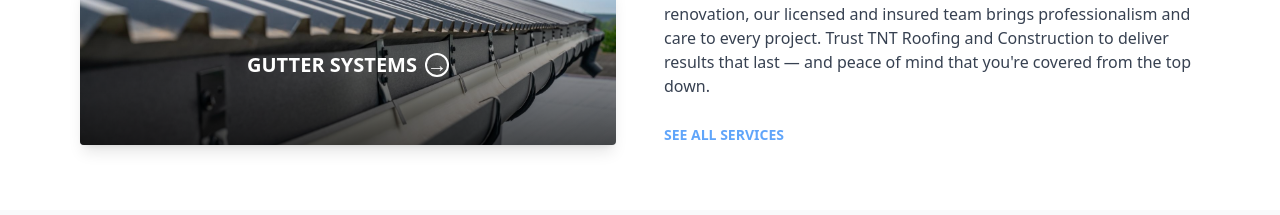
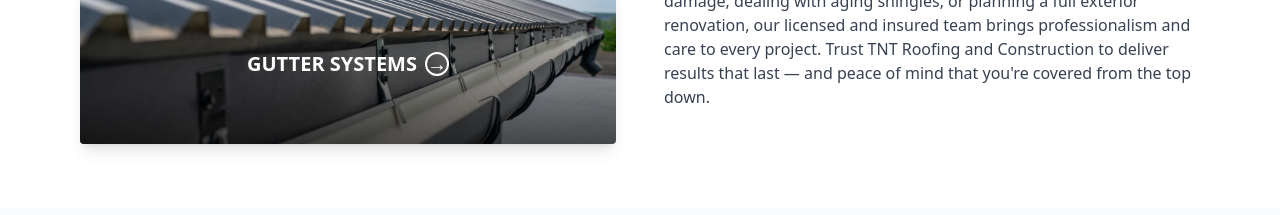
Before and after one commit to chancecaccamise/tntroofingandconstruction, a Next.js app: page / in a window 1280 px wide. Shown: the part 1440-1655 px from the top of the page. Built offline with nearby package versions, Linux system fonts and the light colour scheme.

Commit message:
Removed See all services

```diff
--- a/components/demos/ui/FeatureSection.tsx
+++ b/components/demos/ui/FeatureSection.tsx
@@ -67,9 +67,7 @@ export default function RoofingServices() {
 <p className="text-gray-700 mb-6">
   We proudly serve Raleigh and the surrounding areas with high-quality craftsmanship and dependable service. Whether you&apos;re facing storm damage, dealing with aging shingles, or planning a full exterior renovation, our licensed and insured team brings professionalism and care to every project. Trust TNT Roofing and Construction to deliver results that last — and peace of mind that you&apos;re covered from the top down.
 </p>
-          <a href="#services" className="text-blue-400 font-bold uppercase text-sm hover:underline">
-            See All Services
-          </a>
+
         </div>
       </div>
     </section>
```
